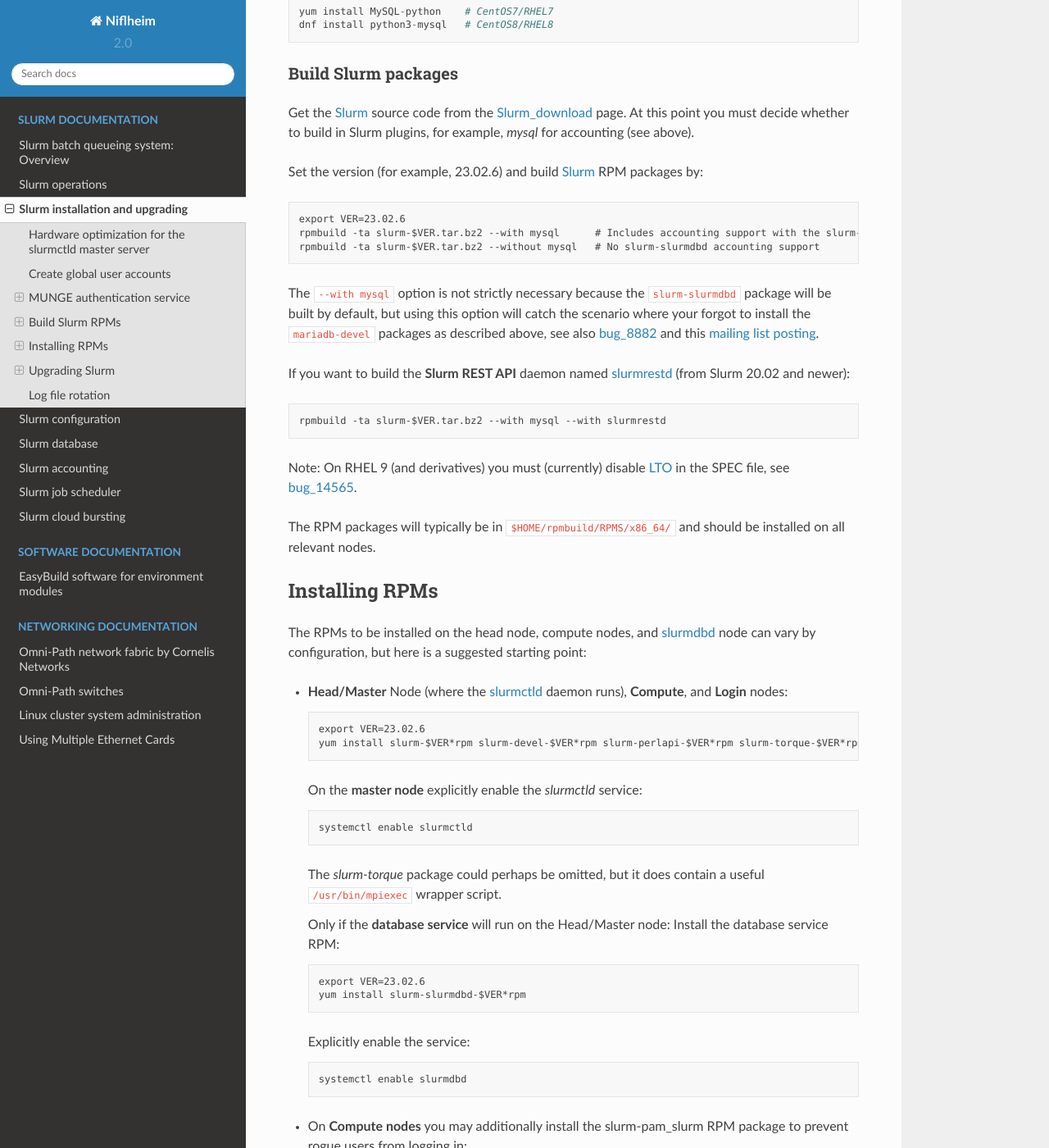
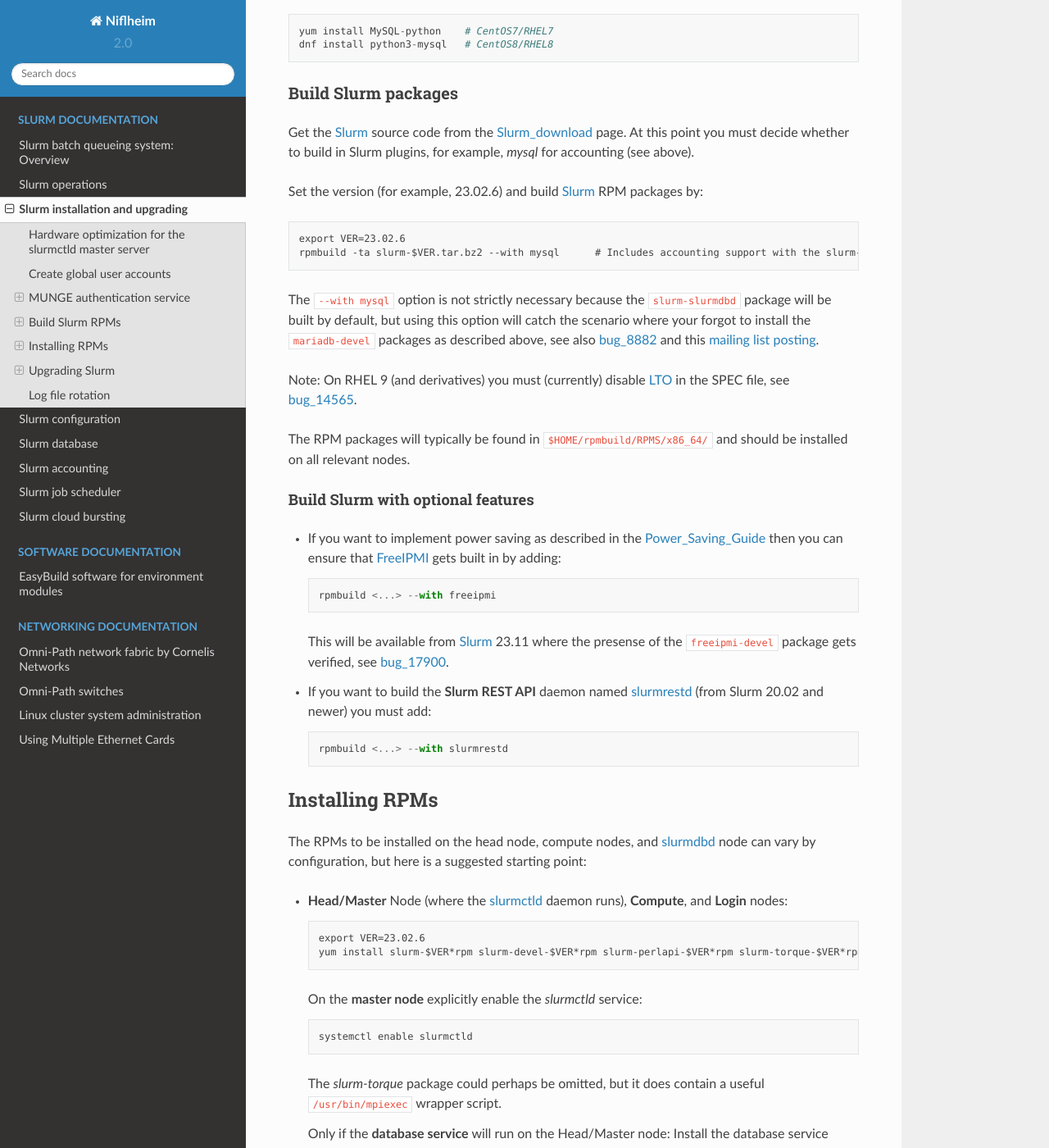
Before and after one commit to OleHolmNielsen/Niflheim_system, a Sphinx documentation site: the page built from docs/Slurm_installation.rst, in a window 1280 px wide and 1400 px high, scrolled down 7324 px. Shown: the whole window at 82% size. Built offline with Sphinx 7.4.7 and the Read the Docs theme 2.0.0, drawn with Linux system fonts in a browser that asks for light colours; some of the changed text lies outside the part shown.

Commit message:
Document new --with freeipmi rpmbuild command

```diff
--- a/docs/Slurm_installation.rst
+++ b/docs/Slurm_installation.rst
@@ -231,7 +231,7 @@ Optional prerequisites
 
 Certain Slurm tools and plugins require additional prerequisites **before** building Slurm:
 
-1. If you want to implement power saving as described in the Power_Saving_Guide_ then you must install this prerequisite::
+1. If you want to implement power saving as described in the Power_Saving_Guide_ then you must install the FreeIPMI_ development library prerequisite::
 
      yum install freeipmi-devel
 
@@ -252,6 +252,7 @@ Certain Slurm tools and plugins require additional prerequisites **before** buil
 
 .. _slurmrestd: https://slurm.schedmd.com/rest.html
 .. _Power_Saving_Guide: https://slurm.schedmd.com/power_save.html
+.. _FreeIPMI: https://www.gnu.org/software/freeipmi/
 
 Install MariaDB database
 ------------------------
@@ -311,26 +312,35 @@ Set the version (for example, 23.02.6) and build Slurm_ RPM packages by::
 
   export VER=23.02.6
   rpmbuild -ta slurm-$VER.tar.bz2 --with mysql      # Includes accounting support with the slurm-slurmdbd package
-  rpmbuild -ta slurm-$VER.tar.bz2 --without mysql   # No slurm-slurmdbd accounting support
 
 The ``--with mysql`` option is not strictly necessary because the ``slurm-slurmdbd`` package will be built by default,
 but using this option will catch the scenario where your forgot to install the ``mariadb-devel`` packages as described above, see also bug_8882_
 and this `mailing list posting <https://lists.schedmd.com/pipermail/slurm-users/2020-April/005245.html>`_.
 
-If you want to build the **Slurm REST API** daemon named slurmrestd_ (from Slurm 20.02 and newer)::
+Note: On RHEL 9 (and derivatives) you must (currently) disable LTO_ in the SPEC file, see bug_14565_.
 
-  rpmbuild -ta slurm-$VER.tar.bz2 --with mysql --with slurmrestd
-
-Note: On RHEL 9 (and derivatives) you must (currently) disable LTO_ in the SPEC file, see bug_14565_.
+The RPM packages will typically be found in ``$HOME/rpmbuild/RPMS/x86_64/`` and should be installed on all relevant nodes.
 
 .. _LTO: https://johanengelen.github.io/ldc/2016/11/10/Link-Time-Optimization-LDC.html
 .. _bug_14565: https://bugs.schedmd.com/show_bug.cgi?id=14565
-
-The RPM packages will typically be in ``$HOME/rpmbuild/RPMS/x86_64/`` and should be installed on all relevant nodes.
-
 .. _MariaDB: https://mariadb.org/
 .. _MySQL: https://www.mysql.com/
 .. _bug_8882: https://bugs.schedmd.com/show_bug.cgi?id=8882
+
+Build Slurm with optional features
+.......................................
+
+* If you want to implement power saving as described in the Power_Saving_Guide_ then you can ensure that FreeIPMI_ gets built in by adding::
+
+    rpmbuild <...> --with freeipmi
+
+  This will be available from Slurm_ 23.11 where the presense of the ``freeipmi-devel`` package gets verified, see bug_17900_.
+
+* If you want to build the **Slurm REST API** daemon named slurmrestd_ (from Slurm 20.02 and newer) you must add::
+
+    rpmbuild <...> --with slurmrestd
+
+.. _bug_17900: https://bugs.schedmd.com/show_bug.cgi?id=17900
 
 Installing RPMs
 ===============
```
